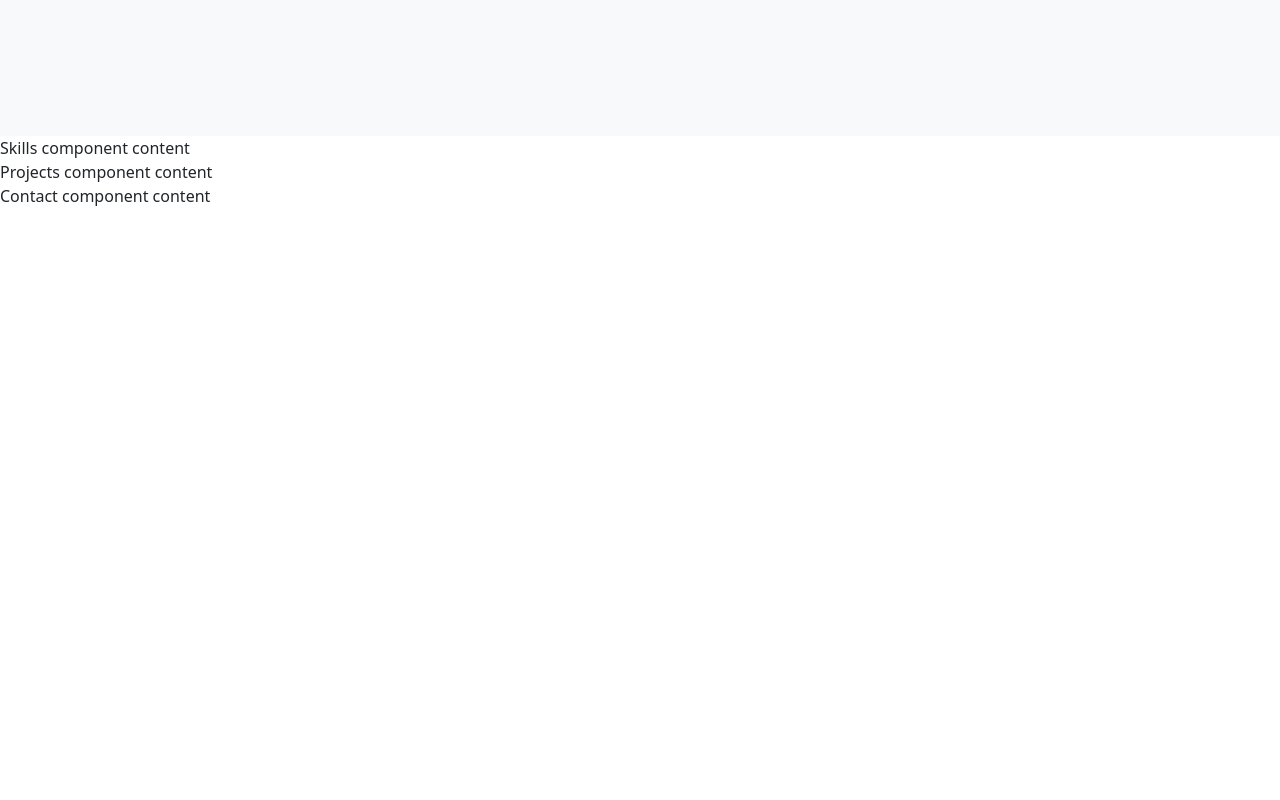
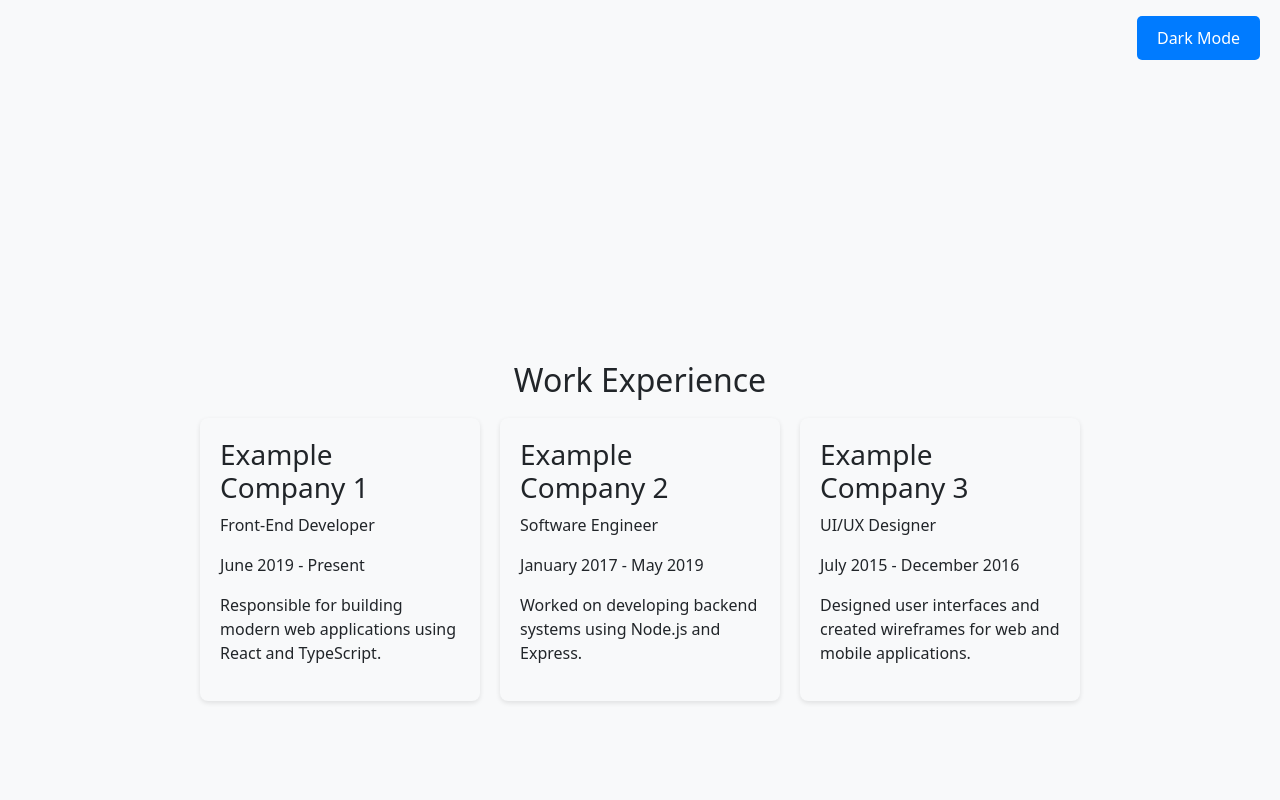
Before and after one commit to ShultzWilliam/wil-shultz-portfolio, a React (Vite) app: page / in a window 1280 px wide. Shown: the part 720-1520 px from the top of the page. Before the commit the page ends 928 px from the top, so only its background shows below. Built offline with nearby package versions, Linux system fonts and the light colour scheme.

Commit message:
removed projects section, added and created bases for experience, added light-dark toggle

```diff
--- a/package.json
+++ b/package.json
@@ -12,11 +12,14 @@
   "dependencies": {
     "bootstrap": "^5.3.1",
     "react": "^18.2.0",
-    "react-dom": "^18.2.0"
+    "react-dom": "^18.2.0",
+    "react-slick": "^0.29.0",
+    "slick-carousel": "^1.8.1"
   },
   "devDependencies": {
     "@types/react": "^18.2.15",
     "@types/react-dom": "^18.2.7",
+    "@types/react-slick": "^0.23.10",
     "@typescript-eslint/eslint-plugin": "^6.0.0",
     "@typescript-eslint/parser": "^6.0.0",
     "@vitejs/plugin-react": "^4.0.3",
--- a/src/App.tsx
+++ b/src/App.tsx
@@ -3,9 +3,10 @@ import './App.css'
 import About from './components/About'
 import Contact from './components/Contact'
 import Navbar from './components/Navbar'
-import Projects from './components/Projects'
+import Experience from './components/Experience'
 import Skills from './components/Skills'
 import ThemeContext from './ThemeContext'
+import Toggle from './components/Toggle'
 
 function App() {
   const [isDarkMode, setIsDarkMode] = useState(false);
@@ -19,9 +20,10 @@ function App() {
       <div className={`App ${isDarkMode ? 'dark' : 'light'}`}>
         <Navbar />
         <About />
+        <Experience />
         <Skills />
-        <Projects />
         <Contact />
+        <Toggle />
       </div>
     </ThemeContext.Provider>
   );
--- /dev/null
+++ b/src/components/Experience.tsx
@@ -0,0 +1,48 @@
+import React, { useContext } from 'react';
+import '../styles/Experience.less'; // Use Less for custom styling
+import ThemeContext from '../ThemeContext';
+
+const Experience: React.FC = () => {
+  const { isDarkMode } = useContext(ThemeContext);
+
+  // Sample data for experience cards (replace with your own data)
+  const experiences = [
+    {
+      company: 'Example Company 1',
+      position: 'Front-End Developer',
+      duration: 'June 2019 - Present',
+      description: 'Responsible for building modern web applications using React and TypeScript.',
+    },
+    {
+      company: 'Example Company 2',
+      position: 'Software Engineer',
+      duration: 'January 2017 - May 2019',
+      description: 'Worked on developing backend systems using Node.js and Express.',
+    },
+    {
+      company: 'Example Company 3',
+      position: 'UI/UX Designer',
+      duration: 'July 2015 - December 2016',
+      description: 'Designed user interfaces and created wireframes for web and mobile applications.',
+    },
+    // Add more experiences as needed
+  ];
+
+  return (
+    <div className={`experiences-container ${isDarkMode ? 'dark' : 'light'}`}>
+      <h2>Work Experience</h2>
+      <div className="experience-cards">
+        {experiences.map((experience, index) => (
+          <div key={index} className={`experience-card ${isDarkMode ? 'dark' : 'light'}`}>
+            <h3>{experience.company}</h3>
+            <p>{experience.position}</p>
+            <p>{experience.duration}</p>
+            <p>{experience.description}</p>
+          </div>
+        ))}
+      </div>
+    </div>
+  );
+};
+
+export default Experience;
--- a/src/components/Navbar.tsx
+++ b/src/components/Navbar.tsx
@@ -19,7 +19,7 @@ const Navbar: React.FC = () => {
           aria-expanded="false"
           aria-label="Toggle navigation"
         >
-          <span className={`navbar-toggler-icon ${isDarkMode ? 'bg-white' : 'bg-black'}`} />
+          <span className="navbar-toggler-icon" />
         </button>
         <div className={`collapse navbar-collapse ${isDarkMode ? 'text-white' : 'text-black'}`} id="navbarNav">
           <ul className="navbar-nav ms-auto">
@@ -40,9 +40,6 @@ const Navbar: React.FC = () => {
             </li>
           </ul>
         </div>
-        <button className={`btn btn-sm ${isDarkMode ? 'btn-outline-light' : 'btn-outline-dark'}`} onClick={toggleDarkMode}>
-          {isDarkMode ? 'Light Mode' : 'Dark Mode'}
-        </button>
       </div>
     </nav>
   );
--- a/src/components/Projects.tsx
+++ /dev/null
@@ -1,8 +0,0 @@
-import React from 'react';
-
-const Projects: React.FC = () => {
-  // Your component logic here
-  return <div>Projects component content</div>;
-};
-
-export default Projects;
--- /dev/null
+++ b/src/components/Toggle.tsx
@@ -0,0 +1,15 @@
+import React, { useContext } from 'react';
+import '../styles/Toggle.less';
+import ThemeContext from '../ThemeContext';
+
+const Toggle: React.FC = () => {
+  const { isDarkMode, toggleDarkMode } = useContext(ThemeContext);
+
+  return (
+    <button className={`toggle-button ${isDarkMode ? 'dark' : 'light'}`} onClick={toggleDarkMode}>
+      {isDarkMode ? 'Light Mode' : 'Dark Mode'}
+    </button>
+  );
+};
+
+export default Toggle;
--- /dev/null
+++ b/src/styles/Experience.less
@@ -0,0 +1,68 @@
+.experiences-container {
+    display: flex;
+    flex-direction: column;
+    justify-content: center;
+    align-items: center;
+    height: 100vh; // Make the component take up the whole screen
+    padding: 20px;
+
+    // Universal transition properties for all transitions
+    transition: background-color 0.2s ease, color 0.2s ease;
+
+    &.light {
+      background-color: #f8f9fa;
+      color: #212529;
+    }
+
+    &.dark {
+      background-color: #343a40;
+      color: #f8f9fa;
+    }
+
+    // Add any additional styles for the container
+  }
+
+  // Customize styles for the experience cards
+  .experience-cards {
+    display: flex;
+    flex-wrap: wrap;
+    justify-content: center;
+    max-width: 900px; // Set a maximum width for desktop view
+
+    // Styles for responsive layout on mobile devices
+    @media (max-width: 767px) {
+      flex-direction: column;
+    }
+  }
+
+  .experience-card {
+    flex: 0 0 calc(33.33% - 20px); // Three cards in a row for desktop view
+    padding: 20px;
+    background-color: #f8f8f8;
+    border-radius: 8px;
+    box-shadow: 0 2px 5px rgba(0, 0, 0, 0.1);
+    margin: 10px;
+    transition: background-color 0.2s ease;
+
+    &:hover {
+      background-color: #e8e8e8;
+    }
+
+    // Light mode styles
+    &.light {
+      background-color: #f8f9fa;
+      color: #212529;
+    }
+
+    // Dark mode styles
+    &.dark {
+      background-color: #343a40;
+      color: #f8f9fa;
+    }
+
+    // Styles for responsive layout on mobile devices
+    @media (max-width: 767px) {
+      width: 100%;
+
+    }
+  }
--- /dev/null
+++ b/src/styles/Toggle.less
@@ -0,0 +1,23 @@
+.toggle-button {
+    position: fixed;
+    bottom: 20px;
+    right: 20px;
+    padding: 10px 20px;
+    border: none;
+    border-radius: 5px;
+    font-size: 16px;
+    cursor: pointer;
+
+    // Universal transition properties for all transitions
+    transition: background-color 0.2s ease, color 0.2s ease;
+
+    &.light {
+      background-color: #007bff;
+      color: #ffffff;
+    }
+
+    &.dark {
+      background-color: #343a40;
+      color: #f8f9fa;
+    }
+  }
```
Also changed, not shown: src/styles/Navbar.less (line endings or trailing spaces), 1 other file (tests, documents, lock files or other folders).
